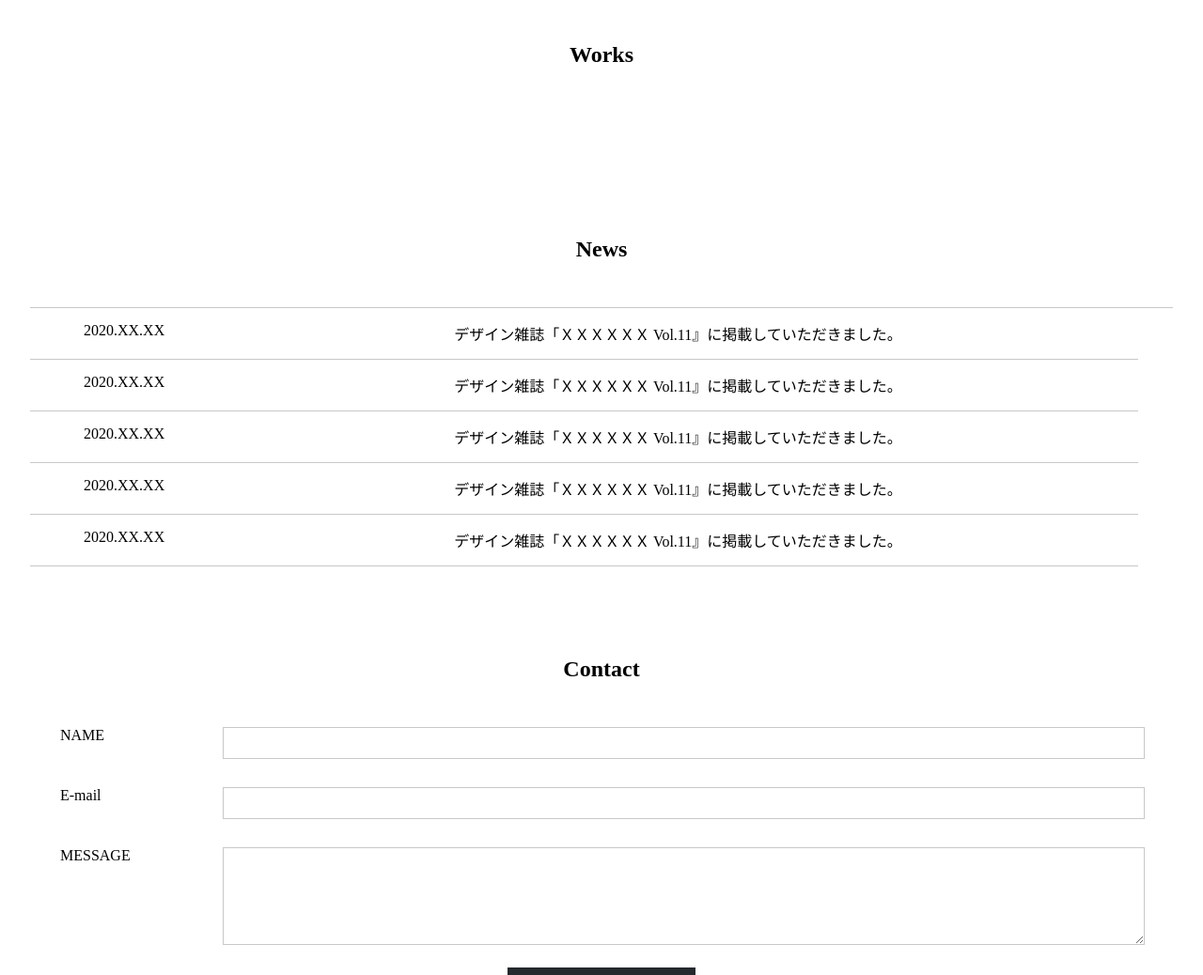
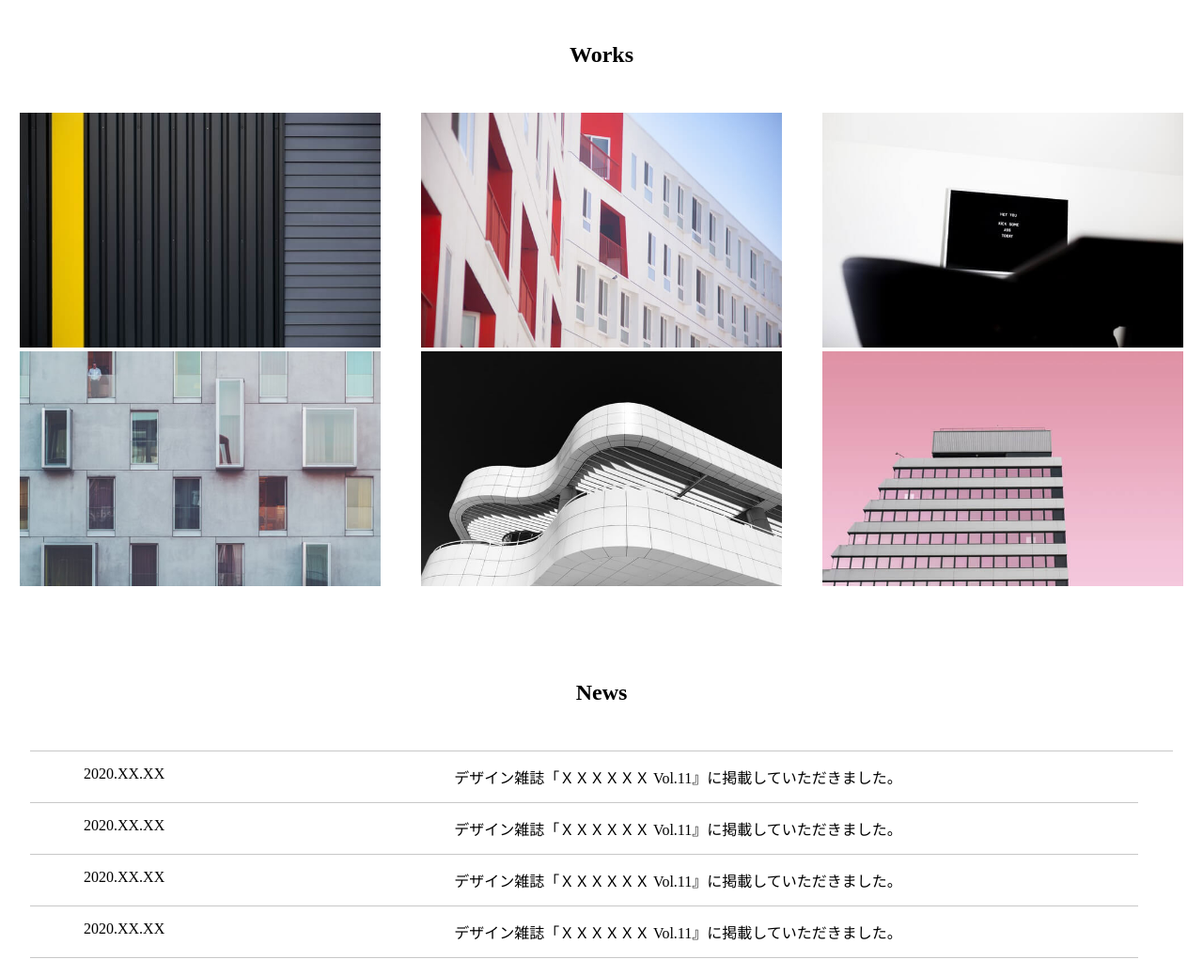
Before and after one commit to book22/PracticeSecond, a plain HTML site: page index.html in a window 1280 px wide. Shown: the part 1040-2078 px from the top of the page at 94% size. Drawn offline with Linux system fonts and the light colour scheme; the site is published under a folder, as on GitHub Pages, so addresses that start at the root find nothing.

Commit message:
修正１

```diff
--- a/index.html
+++ b/index.html
@@ -16,13 +16,13 @@
         <li>Works</li>
         <li>News</li>
         <li>Contact</li>
-        <li><a href=""><img src="/img/icon-instagram.png" alt=""></a></li>
+        <li><a href=""><img src="img/icon-instagram.png" alt=""></a></li>
       </ul>
     </nav>
   </header>
   <main>
     <picture>
-      <img src="/img/mainvisual-sp.jpeg" width="1920px" height="420px" alt="" srcset="">
+      <img src="img/mainvisual-sp.jpeg" width="1920px" height="420px" alt="" srcset="">
     </picture>
     <section class="about">
       <h1>About</h1>
@@ -38,12 +38,12 @@
     <section class="works">
       <h1>Works</h1>
       <ul>
-        <li><img src="/img/works1.jpg" alt=""></li>
-        <li><img src="/img/works2.jpg" alt=""></li>
-        <li><img src="/img/works3.jpg" alt=""></li>
-        <li><img src="/img/works4.jpg" alt=""></li>
-        <li><img src="/img/works5.jpg" alt=""></li>
-        <li><img src="/img/works6.jpg" alt=""></li>
+        <li><img src="img/works1.jpg" alt=""></li>
+        <li><img src="img/works2.jpg" alt=""></li>
+        <li><img src="img/works3.jpg" alt=""></li>
+        <li><img src="img/works4.jpg" alt=""></li>
+        <li><img src="img/works5.jpg" alt=""></li>
+        <li><img src="img/works6.jpg" alt=""></li>
       </ul>
     </section>
     <section class="news">
```
